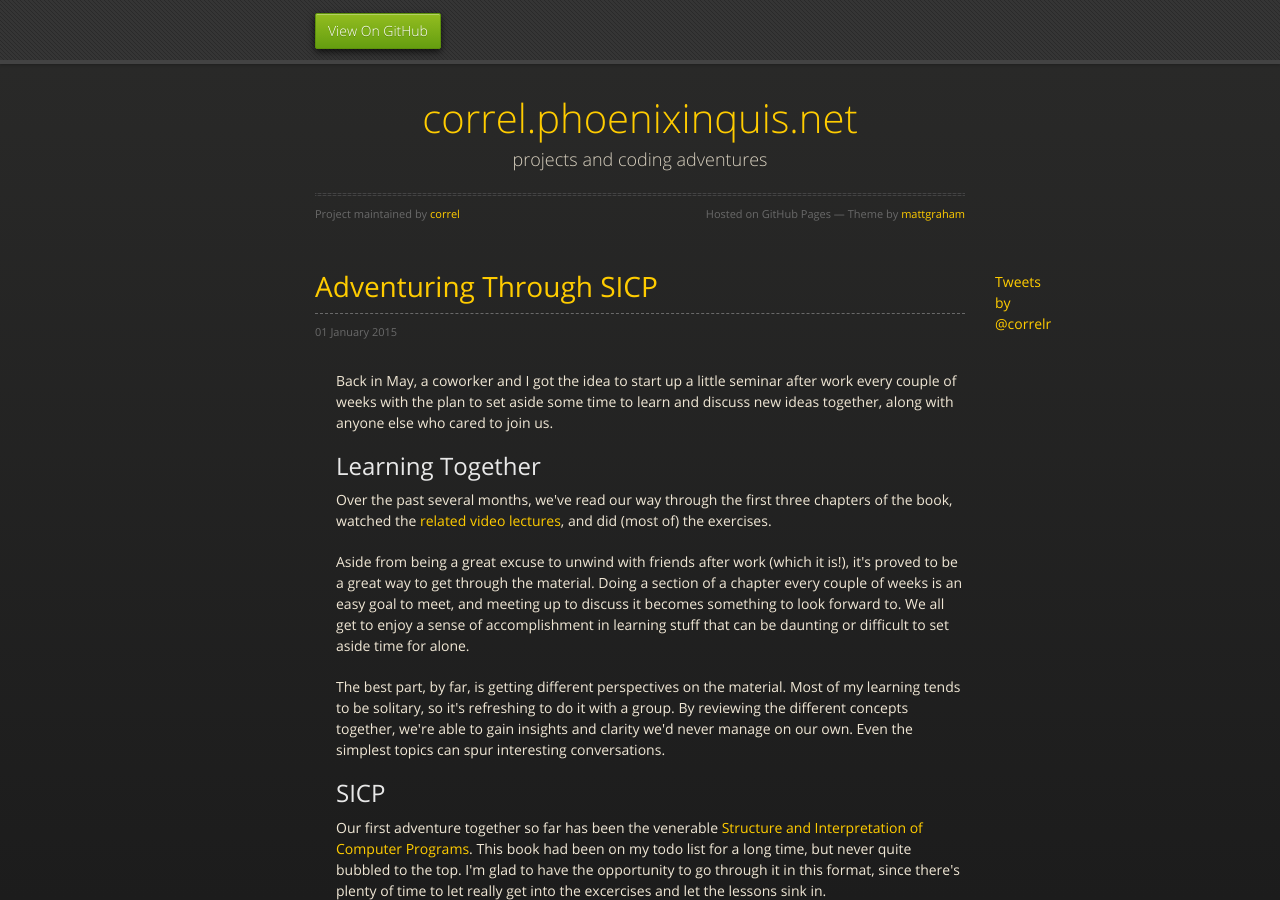
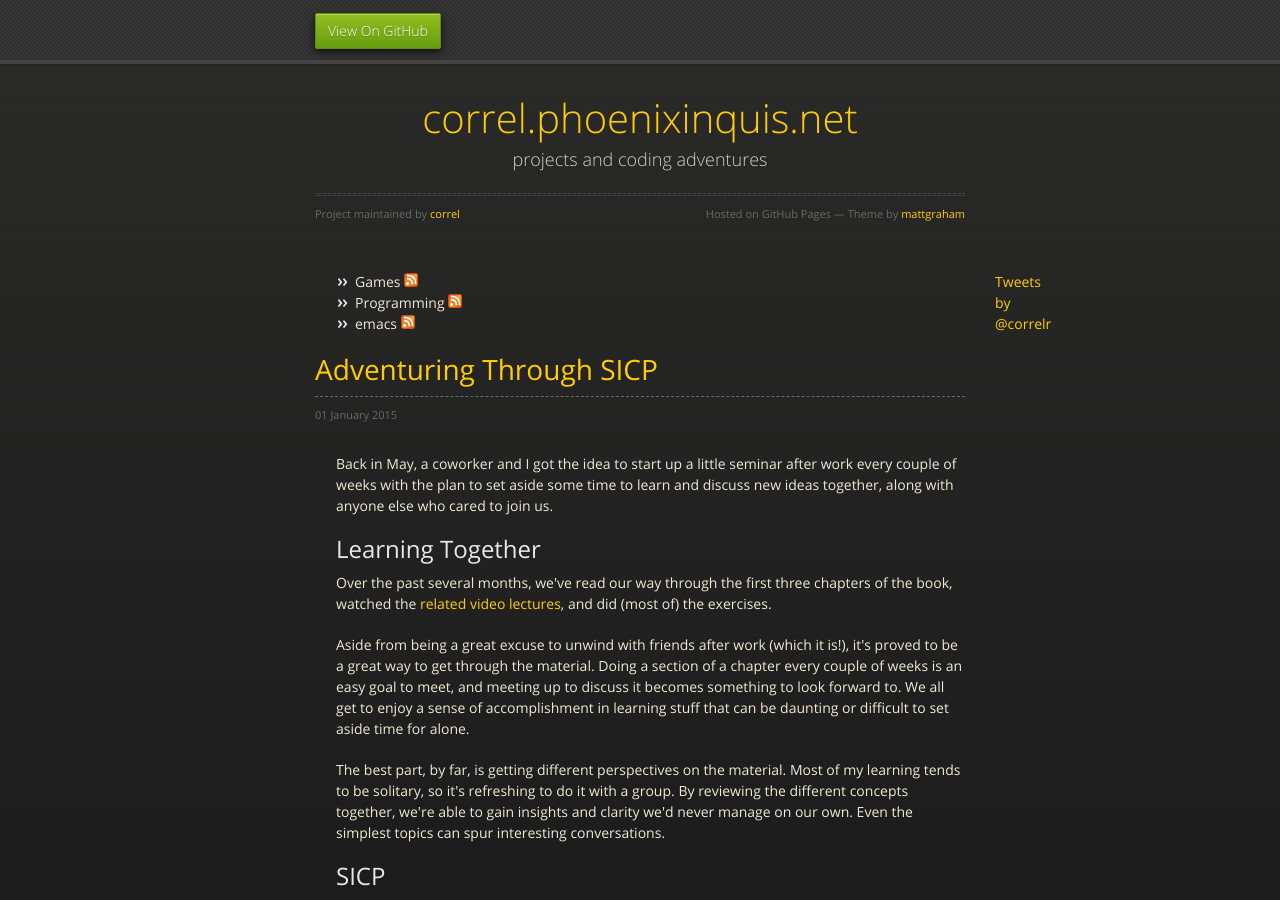
Before and after one commit to correl/correl.github.io, a Jekyll site: the page built from index.html, in a window 1280 px wide and 900 px high. Built offline with Jekyll 4.4.1, drawn with Linux system fonts in a browser that asks for light colours; nearby versions of some CDN libraries; Markdown is read by kramdown in place of the engine named in the settings; the list of posts is cut into pages by our own code; comment, search, counter and statistics services are not loaded.

Commit message:
categories WIP

```diff
--- a/_posts/2014-11-25-getting-organized-with-org-mode.html
+++ b/_posts/2014-11-25-getting-organized-with-org-mode.html
@@ -1,9 +1,11 @@
 ---
 title: Getting Organized with Org Mode
 author: Correl Roush
+categories: emacs
+tags: org-mode notes todo publishing journal
 ---
 <p>
-<img src="/images/org-mode-unicorn-logo.png" alt="Org mode logo" style="float: right; margin-top: -50px;"/>
+<img src="/images/org-mode-unicorn-logo.png" alt="Org mode logo"/>
 </p>
 
 <p>
--- a/_posts/2014-11-25-getting-organized-with-org-mode.org
+++ b/_posts/2014-11-25-getting-organized-with-org-mode.org
@@ -2,6 +2,8 @@
 #+AUTHOR: Correl Roush
 #+STARTUP: indent
 #+OPTIONS: toc:nil num:nil
+#+CATEGORY: emacs
+#+KEYWORDS: org-mode notes todo publishing journal
 
 #+ATTR_HTML: style="float: right; margin-top: -50px;"
 [[img:org-mode-unicorn-logo.png][Org mode logo]]
--- /dev/null
+++ b/emacs/index.html
@@ -0,0 +1,6 @@
+---
+layout: default
+title: correl.phoenixinquis.net
+---
+
+{% include category.html title='Emacs' posts=site.categories.emacs %}
--- a/index.html
+++ b/index.html
@@ -2,6 +2,17 @@
 layout: default
 title: correl.phoenixinquis.net
 ---
+
+<ul>
+    {% for category in site.categories %}
+    <li>
+	{{ category | first }}
+	<a href="/feed.{{ category | first | slugize }}.xml">
+	    <img src="/images/feed-icon-14x14.png" alt="RSS Feed" />
+	</a>
+    </li>
+    {% endfor %}
+</ul>
 
 {% for post in paginator.posts %}
 <article>
```
Also changed, not shown: _includes/category.html (added, +9 -0 lines), images/feed-icon-14x14.png (added), images/feed-icon-28x28.png (added).
